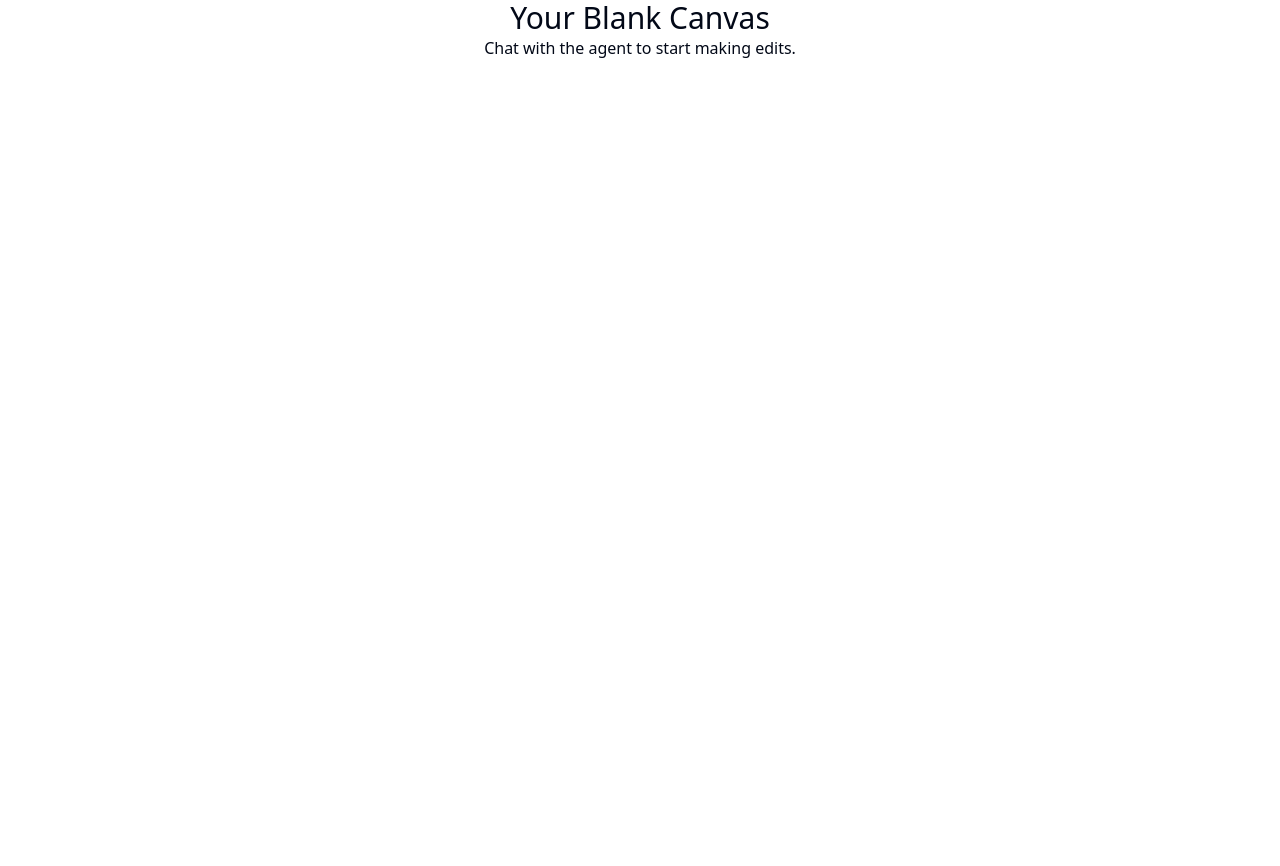
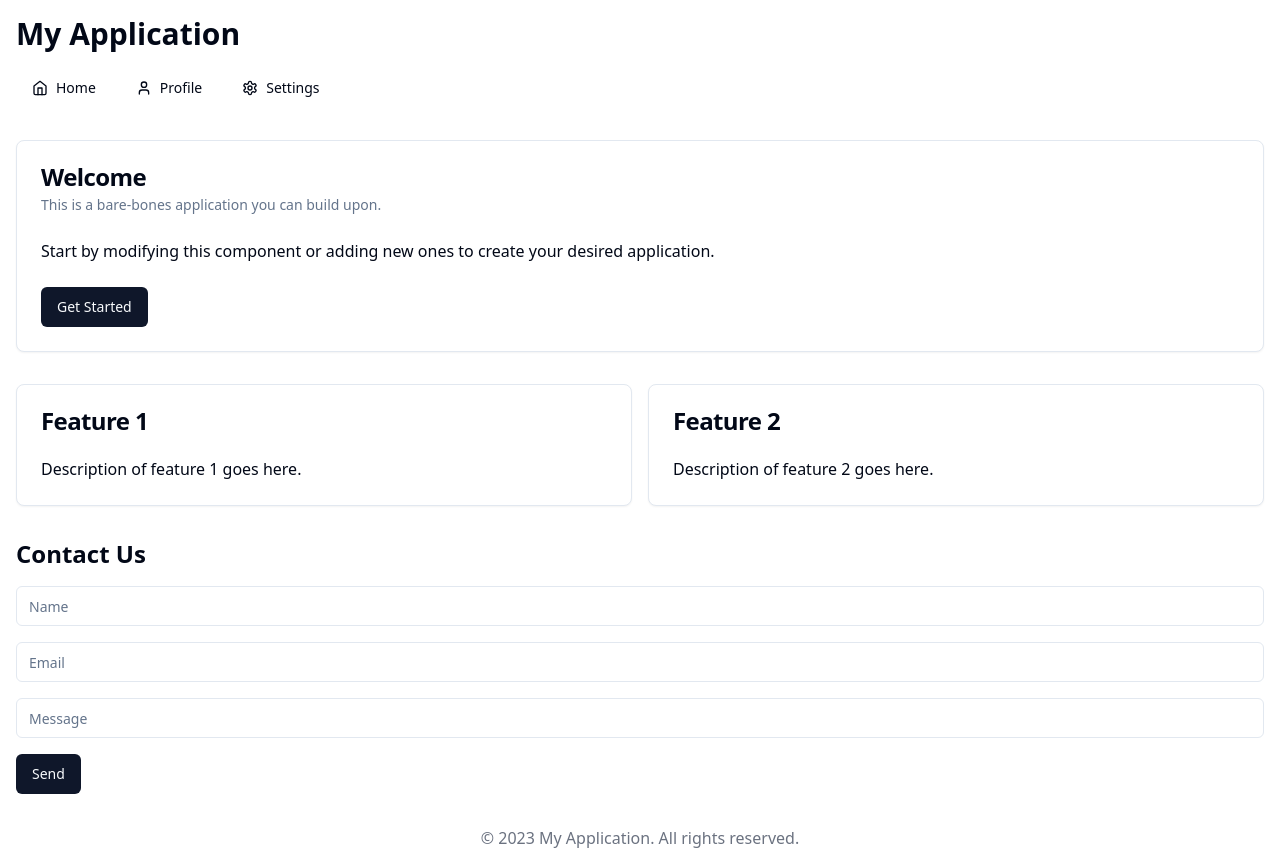
Before and after one commit to GPT-Engineer-App-Dev/barebones-bootstrapped, a React (Vite) app: page / in a window 1280 px wide. Before the commit the page ends 800 px from the top, so only its background shows below. Built offline with nearby package versions, Linux system fonts and the light colour scheme.

Commit message:
GPT Engineer Update

```diff
--- a/src/pages/Index.jsx
+++ b/src/pages/Index.jsx
@@ -1,14 +1,77 @@
-// Update this page (the content is just a fallback if you fail to update the page)
+import React from 'react';
+import { Button } from '@/components/ui/button';
+import { Card, CardHeader, CardTitle, CardDescription, CardContent, CardFooter } from '@/components/ui/card';
+import { Input } from '@/components/ui/input';
+import { Home, Settings, User } from 'lucide-react';
 
-const Index = () => {
+export default function Index() {
   return (
-    <div className="flex justify-center items-center">
-      <div className="text-center">
-        <h1 className="text-3xl">Your Blank Canvas</h1>
-        <p>Chat with the agent to start making edits.</p>
-      </div>
+    <div className="container mx-auto p-4">
+      <header className="mb-8">
+        <h1 className="text-3xl font-bold">My Application</h1>
+        <nav className="mt-4">
+          <Button variant="ghost" className="mr-2">
+            <Home className="mr-2 h-4 w-4" />
+            Home
+          </Button>
+          <Button variant="ghost" className="mr-2">
+            <User className="mr-2 h-4 w-4" />
+            Profile
+          </Button>
+          <Button variant="ghost">
+            <Settings className="mr-2 h-4 w-4" />
+            Settings
+          </Button>
+        </nav>
+      </header>
+
+      <main>
+        <Card className="mb-8">
+          <CardHeader>
+            <CardTitle>Welcome</CardTitle>
+            <CardDescription>This is a bare-bones application you can build upon.</CardDescription>
+          </CardHeader>
+          <CardContent>
+            <p>Start by modifying this component or adding new ones to create your desired application.</p>
+          </CardContent>
+          <CardFooter>
+            <Button>Get Started</Button>
+          </CardFooter>
+        </Card>
+
+        <div className="grid grid-cols-1 md:grid-cols-2 gap-4">
+          <Card>
+            <CardHeader>
+              <CardTitle>Feature 1</CardTitle>
+            </CardHeader>
+            <CardContent>
+              <p>Description of feature 1 goes here.</p>
+            </CardContent>
+          </Card>
+          <Card>
+            <CardHeader>
+              <CardTitle>Feature 2</CardTitle>
+            </CardHeader>
+            <CardContent>
+              <p>Description of feature 2 goes here.</p>
+            </CardContent>
+          </Card>
+        </div>
+
+        <div className="mt-8">
+          <h2 className="text-2xl font-semibold mb-4">Contact Us</h2>
+          <form className="space-y-4">
+            <Input type="text" placeholder="Name" />
+            <Input type="email" placeholder="Email" />
+            <Input type="text" placeholder="Message" />
+            <Button type="submit">Send</Button>
+          </form>
+        </div>
+      </main>
+
+      <footer className="mt-8 text-center text-gray-500">
+        <p>&copy; 2023 My Application. All rights reserved.</p>
+      </footer>
     </div>
   );
-};
-
-export default Index;
+}
```
